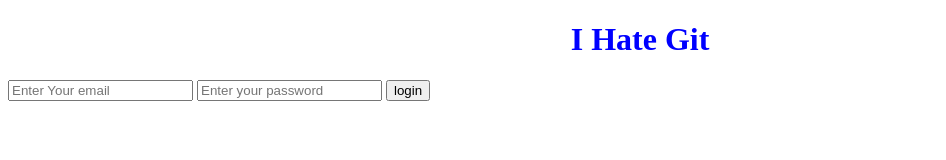
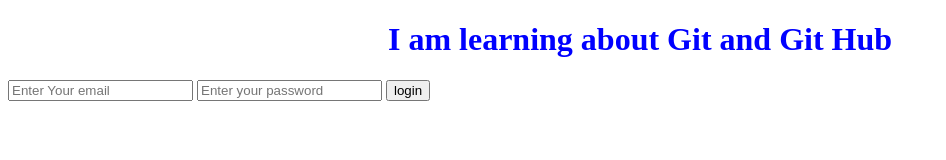
Before and after one commit to zienneaslan/Git-Repository-One, a plain HTML site: page index.html in a window 1280 px wide. Shown: the whole page, without its empty margins (0-946 px from the left). Drawn offline with Linux system fonts and the light colour scheme.

Commit message:
Change heading wording to I am learning about Git and Git Hub

```diff
--- a/index.html
+++ b/index.html
@@ -9,7 +9,7 @@
   </head>
   <body>
     <h1>
-      <strong>I Hate Git</strong>
+      <strong>I am learning about Git and Git Hub</strong>
     </h1>
     <form>
       <input type="email" placeholder="Enter Your email" />
```
